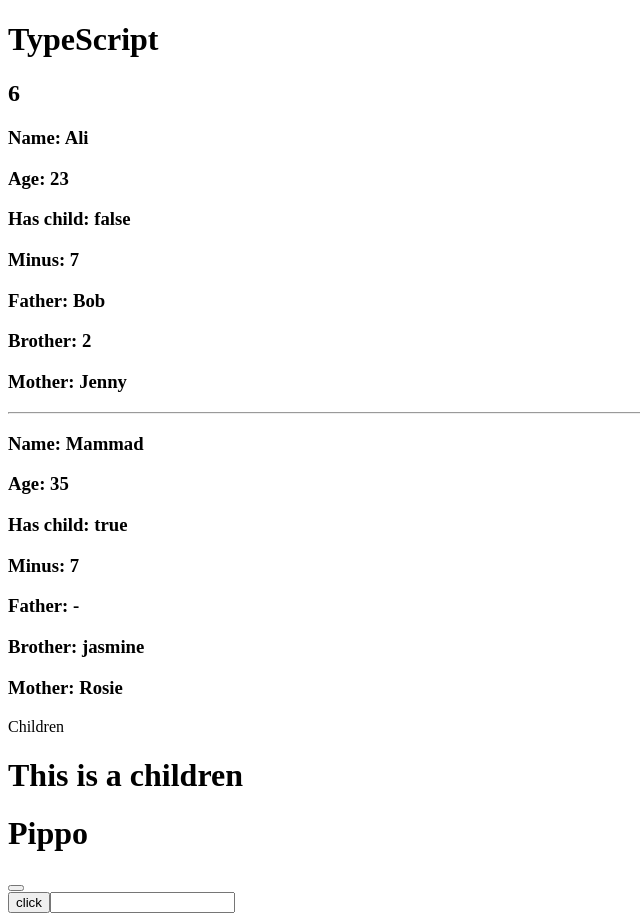
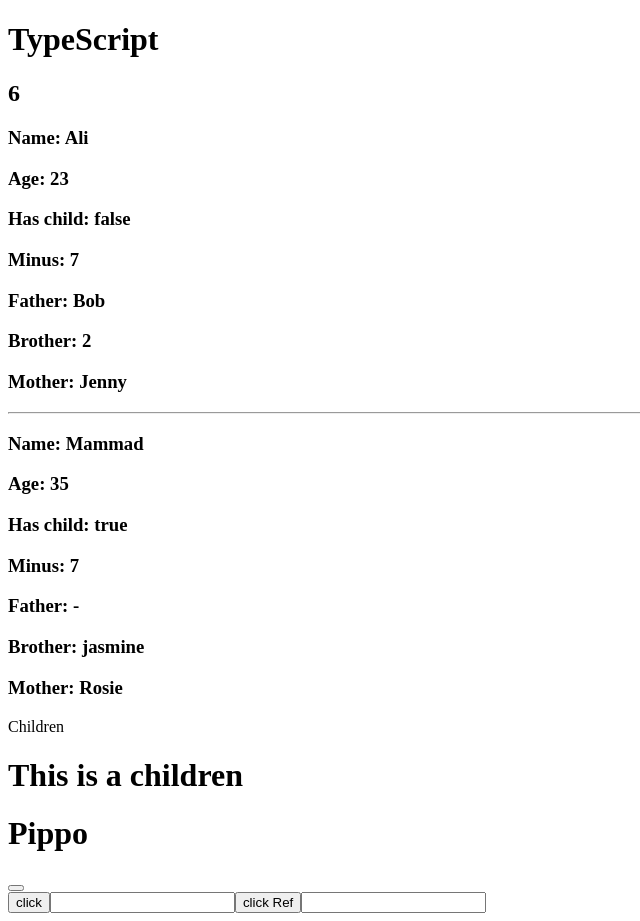
Before and after one commit to jawid-fakhari/TypeScript-learning, a React (Create React App) app: page / in a window 1280 px wide. Shown: the whole page, without its empty margins (0-640 px from the left). Built offline with nearby package versions, Linux system fonts and the light colour scheme.

Commit message:
come aggiungere il type ai useRef

```diff
--- a/src/App.tsx
+++ b/src/App.tsx
@@ -1,4 +1,4 @@
-import React, { useState } from 'react';
+import React, { useRef, useState } from 'react';
 import User from './components/User';
 import Children from './components/Children';
 import User3 from './components/User3';
@@ -48,19 +48,22 @@
 
   let array4 : MixArray = ['ff', 3];
 
-  //event type setting, react ci da il type del nostro event. button
-  const handleClick = (e: React.MouseEvent<HTMLButtonElement, MouseEvent>) => {
-
-  }
-  //event type setting, react ci da il type del nostro event. input
-  const handleChange= (e: React.ChangeEvent<HTMLInputElement>) => {
-
-  }
-
   // come passare una function con i type settato come props al componente
   function minus(a:number, b:number) {
     return a - b;
   }
+
+
+  //event type setting, react ci da il type del nostro event. button
+  const handleClick = (e: React.MouseEvent<HTMLButtonElement, MouseEvent>) => {  }
+  //event type setting, react ci da il type del nostro event. input
+  const handleChange= (e: React.ChangeEvent<HTMLInputElement>) => {  }
+
+  //come dare type ai useRef => in pratica vediamo che tipo tag è per esempio qui sotto è un tag di button qindi scriviamo HTMLButtonElement
+  const buttonRef = useRef<HTMLButtonElement>(null);
+  //come dare type ai useRef => in pratica vediamo che tipo tag è per esempio qui sotto è un tag di input qindi scriviamo HTMLInputElement
+  const inputRef = useRef<HTMLInputElement>(null);
+
 
   return (
     <div className="App">
@@ -85,6 +88,9 @@
         <button onClick={handleClick}>click</button>
         {/* event type setting onChange input */}
         <input type='text' onChange={handleChange}></input>
+        {/* come dare type ai userRef esempio button */}
+        <button ref={buttonRef}>click Ref</button>
+        <input type="text" ref={inputRef}/>
     </div>
   );
 }
```
